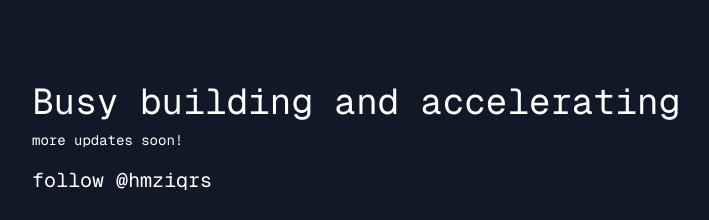
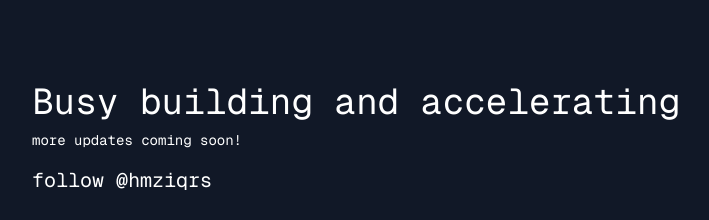
Before and after one commit to hmziqrs/hmziqrs.github.io, a Next.js app: page / in a window 1280 px wide. Shown: the part 228-448 px from the top of the page, without its empty margins (284-993 px from the left). Built offline with nearby package versions, Linux system fonts and the light colour scheme.

Commit message:
vercel test

```diff
--- a/app/page.tsx
+++ b/app/page.tsx
@@ -10,7 +10,7 @@ export default function Home() {
             Busy building and accelerating
           </h1>
           <div className="h-2" />
-          <p>more updates soon!</p>
+          <p>more updates coming soon!</p>
           <div className="h-4" />
           <p className="text-lg sm:text-xl">follow @{username}</p>
         </div>
```
